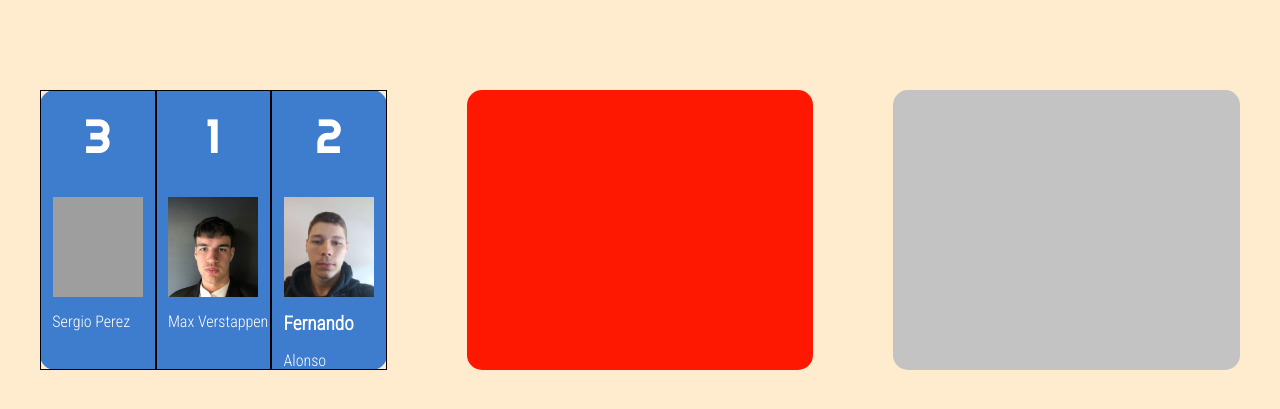
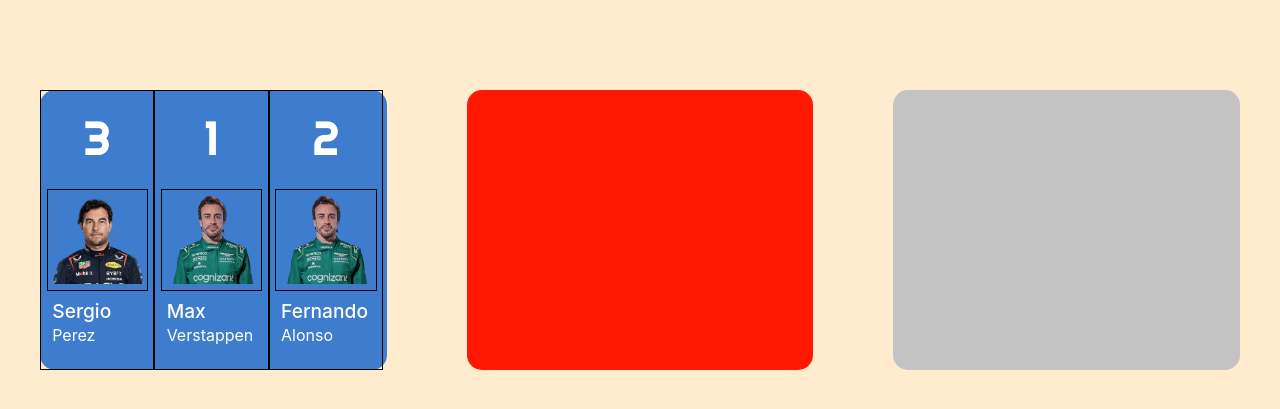
Before and after one commit to patolas01/dwm, a PHP site: page / in a window 1280 px wide. Shown: the top 409 px of the page. Run offline with PHP 8.4, Linux system fonts and the light colour scheme; grey boxes are pictures that could not be loaded.

Commit message:
boot do strap mfs

```diff
--- /dev/null
+++ b/RaceSphere-v1.0/bootstrapInc.php
@@ -0,0 +1,12 @@
+<!-- include main css -->
+<link rel="stylesheet" href="css/main.css">
+<meta charset="UTF-8">
+<meta http-equiv="X-UA-Compatible" content="IE=edge">
+<meta name="viewport" content="width=device-width, initial-scale=1.0">
+
+<!-- include bootstrap -->
+<link rel="stylesheet" href="https://cdn.jsdelivr.net/npm/bootstrap@4.3.1/dist/css/bootstrap.min.css"
+    integrity="sha384-ggOyR0iXCbMQv3Xipma34MD+dH/1fQ784/j6cY/iJTQUOhcWr7x9JvoRxT2MZw1T" crossorigin="anonymous">
+<script src="https://cdn.jsdelivr.net/npm/bootstrap@4.3.1/dist/js/bootstrap.min.js"
+    integrity="sha384-JjSmVgyd0p3pXB1rRibZUAYoIIy6OrQ6VrjIEaFf/nJGzIxFDsf4x0xIM+B07jRM"
+    crossorigin="anonymous"></script>
--- a/RaceSphere-v1.0/css/pauloLeal.css
+++ b/RaceSphere-v1.0/css/pauloLeal.css
@@ -59,30 +59,34 @@ div.number {
     font-family: 'Righteous', cursive;
     font-size: 300%;
     height: 20%;
-    margin-top: 15px;
+    margin-top: 10%;
 }
 
 div.place {
+    display: grid;
+    justify-content: center;
     text-align: center;
     border: 1px solid black;
     width: 33%;
 }
 
 div.driverPic {
-    margin-top: 35px;
-
+    border: 1px solid black;
+    margin-top: 8%;
+    width: 90%;
+    margin-left: auto;
+    margin-right: auto;
 }
 
 div.driverPic img {
-    height: 100px;
-    width: 90px;
+    width: 95%;
     object-fit: cover;
 }
 
 
 div.driverName{
     margin-left: 10%;
-    padding-top: 10%;
+    padding-top: 8%;
     text-align: left;
 }
 
--- a/RaceSphere-v1.0/index.php
+++ b/RaceSphere-v1.0/index.php
@@ -2,11 +2,8 @@
 <html lang="pt">
 
 <head>
-    <meta charset="UTF-8">
-    <meta http-equiv="X-UA-Compatible" content="IE=edge">
-    <meta name="viewport" content="width=device-width, initial-scale=1.0">
+    <?php include('bootstrapInc.php'); ?>
     <title>Página Principal</title>
-    <link rel="stylesheet" href="css/main.css">
     <link rel="stylesheet" href="css/pauloLeal.css">
 </head>
 
@@ -15,18 +12,17 @@
         <div class="resultCard" id="wrc">
             <div class="place">
                 <div class="number">3</div>
-                <div class="driverPic" id="3"><img
-                        src="https://files.myglamm.com/site-images/original/no-user-yellow.png" alt="driver"></div>
-                <div class="driverName" id="3">Sergio Perez</div>
+                <div class="driverPic" id="3"><img src="img/perez.png" alt="driver"></div>
+                <div class="driverName" id="3"><h4 class="firstName">Sergio</h4><p class="lastName">Perez</p></div>
             </div>
             <div class="place">
                 <div class="number">1</div>
-                <div class="driverPic" id="1"><img src="img/Alex costa.png" alt=""></div>
-                <div class="driverName" id="1">Max Verstappen</div>
+                <div class="driverPic" id="1"><img src="img/alo.png" alt="driver"></div>
+                <div class="driverName" id="1"><h4 class="firstName">Max</h4><p class="lastName">Verstappen</p></div>
             </div>
             <div class="place">
                 <div class="number">2</div>
-                <div class="driverPic" id="2"><img src="img/Luis Silva.jpg" alt=""></div>
+                <div class="driverPic" id="2"><img src="img/alo.png" alt="driver"></div>
                 <div class="driverName" id="2"><h4 class="firstName">Fernando</h4><p class="lastName">Alonso</p></div>
             </div>
         </div>
```
Also changed, not shown: RaceSphere-v1.0/img/alo.png (added), RaceSphere-v1.0/img/perez.png (added).
